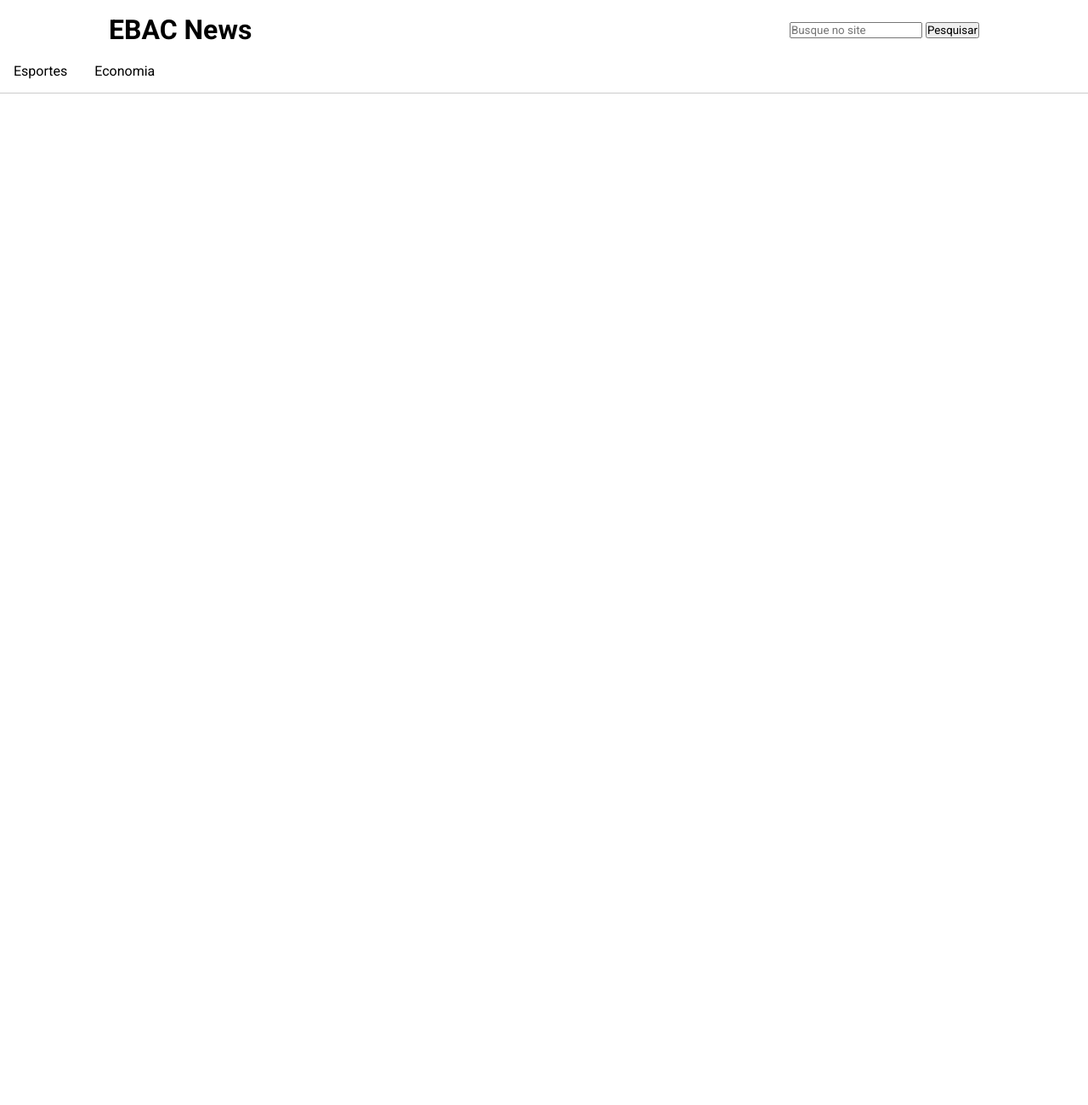
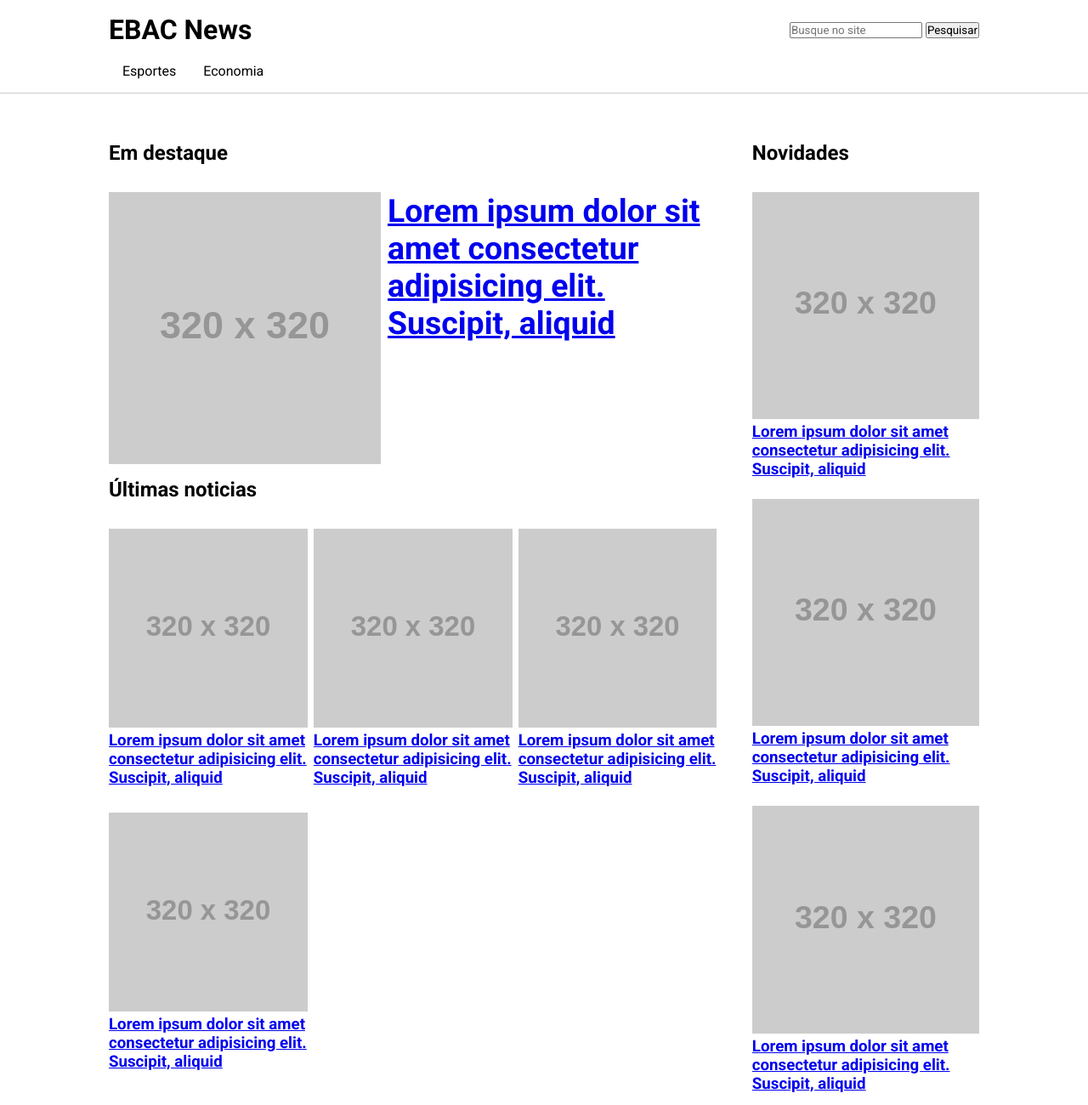
Before and after one commit to MatheusFernandes013/css-responsivo, a plain HTML site: page index.html in a window 1280 px wide. Shown: the whole page at 85% size. Before the commit the page ends 800 px from the top, so only its background shows below. Drawn offline with Linux system fonts and the light colour scheme; placeholder pictures from the web are drawn by us.

Commit message:
criando o layout grid

```diff
--- a/index.html
+++ b/index.html
@@ -18,7 +18,7 @@
                 <button type="submit">Pesquisar</button>
             </form>
         </div>
-        <nav>
+        <nav class="container">
             <ul class="menu">
                 <li>
                     Esportes
@@ -52,5 +52,67 @@
             <div class="clear"></div>
         </nav>
     </header>
+    <div class="container conteudo">
+        <main>
+            <section class="destaque">
+                <h2>Em destaque</h2>
+                <article class=" noticia">
+                    <a href="#">
+                        <img src="https://via.placeholder.com/320x320">
+                        <h3>Lorem ipsum dolor sit amet consectetur adipisicing elit. Suscipit, aliquid</h3>
+                    </a>
+                </article>
+            </section>
+            <section>
+                <h2>Últimas noticias</h2>
+                <div class="noticias">
+                    <article class=" noticia">
+                        <a href="#">
+                            <img src="https://via.placeholder.com/320x320">
+                            <h3>Lorem ipsum dolor sit amet consectetur adipisicing elit. Suscipit, aliquid</h3>
+                        </a>
+                    </article><article class=" noticia">
+                        <a href="#">
+                            <img src="https://via.placeholder.com/320x320">
+                            <h3>Lorem ipsum dolor sit amet consectetur adipisicing elit. Suscipit, aliquid</h3>
+                        </a>
+                    </article><article class=" noticia">
+                        <a href="#">
+                            <img src="https://via.placeholder.com/320x320">
+                            <h3>Lorem ipsum dolor sit amet consectetur adipisicing elit. Suscipit, aliquid</h3>
+                        </a>
+                    </article><article class=" noticia">
+                        <a href="#">
+                            <img src="https://via.placeholder.com/320x320">
+                            <h3>Lorem ipsum dolor sit amet consectetur adipisicing elit. Suscipit, aliquid</h3>
+                        </a>
+                    </article>
+                </div>
+            </section>
+        </main>
+        <aside>
+            <section class="novidades">
+                <h2>Novidades</h2>
+                <article class=" noticia">
+                    <a href="#">
+                        <img src="https://via.placeholder.com/320x320">
+                        <h3>Lorem ipsum dolor sit amet consectetur adipisicing elit. Suscipit, aliquid</h3>
+                    </a>
+                </article>
+                <article class=" noticia">
+                    <a href="#">
+                        <img src="https://via.placeholder.com/320x320">
+                        <h3>Lorem ipsum dolor sit amet consectetur adipisicing elit. Suscipit, aliquid</h3>
+                    </a>
+                </article>
+                <article class=" noticia">
+                    <a href="#">
+                        <img src="https://via.placeholder.com/320x320">
+                        <h3>Lorem ipsum dolor sit amet consectetur adipisicing elit. Suscipit, aliquid</h3>
+                    </a>
+                </article>
+            </section>
+        </aside>
+    </div>
 </body>
 </html>
--- a/main.css
+++ b/main.css
@@ -20,11 +20,13 @@ header .container {
 header {
     padding: 16px 0 0;
     border-bottom: 1px solid #ccc;
+    margin-bottom: 56px;
 }
 
 .submenu {
     display: none;
     border: 1px solid red;
+    background-color: #fff;
     position: absolute;
     left: 0;
     width: 300px;
@@ -55,3 +57,44 @@ header {
     display: block;
     padding: 8px;
 }
+
+.conteudo {
+    display: grid;
+    grid-template-columns: 70% 30%;
+}
+
+.noticia img {
+    max-width: 100%;
+}
+
+.destaque {
+    margin-bottom: 16px;
+}
+
+.destaque .noticia  a {
+    display: flex;
+    font-size: 2em;
+}
+
+.destaque .noticia img {
+    margin-right: 8px;
+}
+
+section h2 {
+    margin-bottom: 32px;
+}
+
+aside {
+    padding-left: 40px;
+}
+
+aside .noticia {
+    margin-bottom: 24px;
+}
+
+.noticias {
+    display: grid;
+    grid-template-columns: repeat(3, 32.6%);
+    column-gap: 1%;
+    row-gap: 5%;
+}
```
